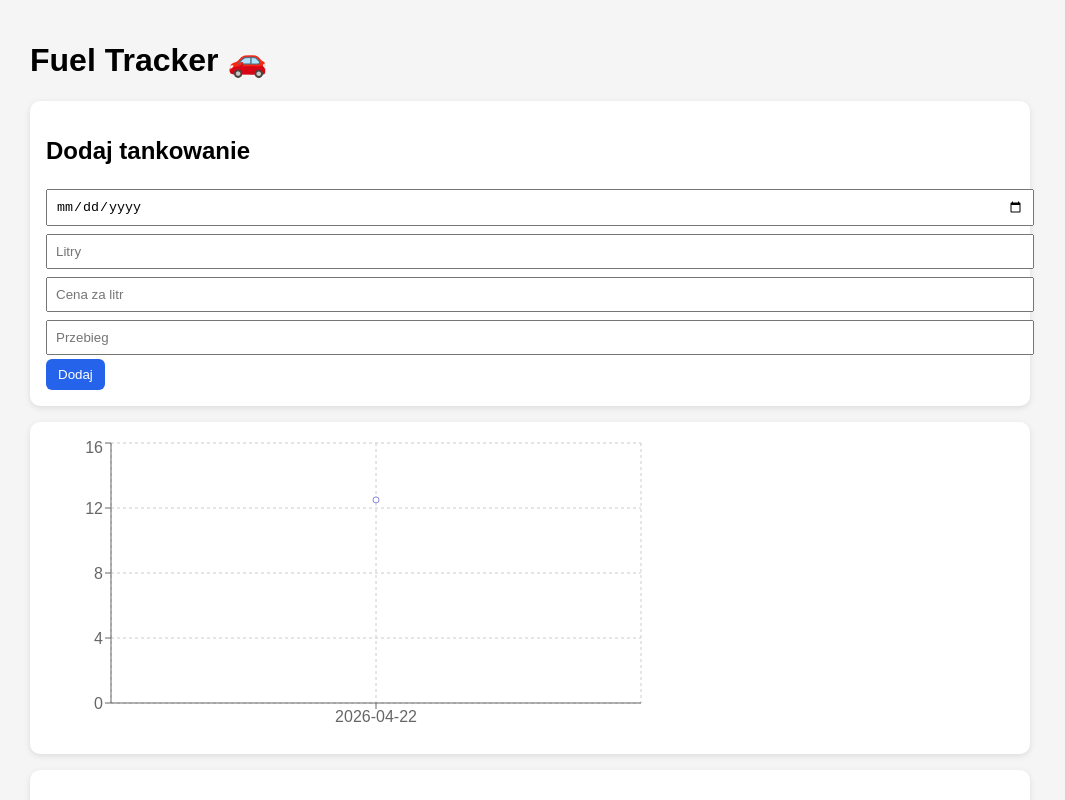
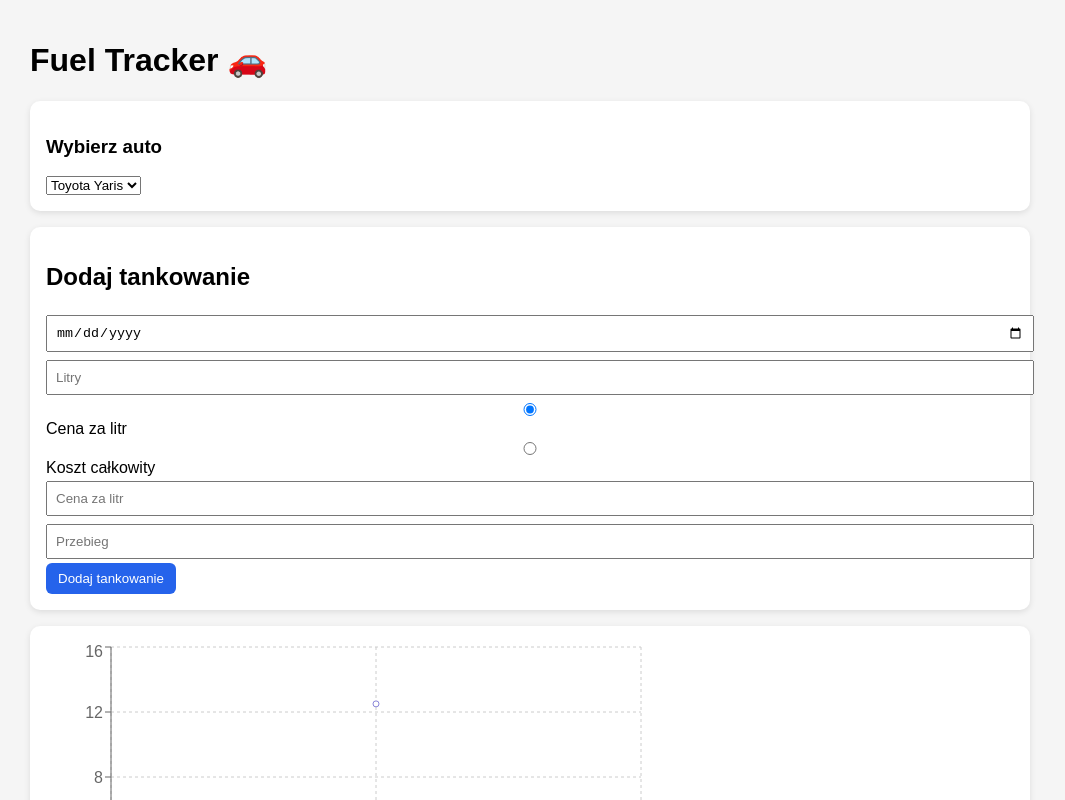
Before and after one commit to szymsad/react_beg, a React (Vite) app in the folder fuel-tracker/: page / in a window 1280 px wide. Shown: the top 800 px of the page, without its empty margins (110-1175 px from the left). Built offline with nearby package versions, Linux system fonts and the light colour scheme.

Commit message:
refaktoryzcja z Claude

```diff
--- a/fuel-tracker/src/App.tsx
+++ b/fuel-tracker/src/App.tsx
@@ -1,31 +1,52 @@
 import { useState } from "react"
 import FuelList from "./components/FuelList"
 import { mockFuelData } from "./data/mockData"
+import { mockCars} from "./data/mockCars"
 import type { FuelEntry } from "./types/FuelEntry"
 import FuelForm from "./components/FuelForm"
 import FuelChart from "./components/FuelChart"
 
 function App() {
   const [entries, setEntries] = useState<FuelEntry[]>(mockFuelData)
-
+  const [cars] = useState(mockCars)
+  console.log("cars:", cars)
+  const [selectedCarId, setSelectedCarId] = useState(cars[0]?.id ?? 1)
   function handleAddEntry(entry: FuelEntry) {
     setEntries([...entries, entry])
   }
 
+  const filteredEntries = entries.filter(
+    e => e.carId === selectedCarId
+  )
   return (
     <div className="container">
       <h1>Fuel Tracker 🚗</h1>
 
       <div className="card">
-        <FuelForm onAdd={handleAddEntry} />
+        <h3>Wybierz auto</h3>
+
+        <select
+          //value={selectedCarId}
+          onChange={(e) => setSelectedCarId(Number(e.target.value))}
+        >
+          {cars.map(car => (
+            <option key={car.id} value={car.id}>
+              {car.name}
+            </option>
+          ))}
+        </select>
       </div>
 
       <div className="card">
-        <FuelChart entries={entries} />
+        <FuelForm onAdd={handleAddEntry} carId={selectedCarId} />
       </div>
 
       <div className="card">
-        <FuelList entries={entries} />
+        <FuelChart entries={filteredEntries} />
+      </div>
+
+      <div className="card">
+        <FuelList entries={filteredEntries} />
       </div>
     </div>
   )
--- a/fuel-tracker/src/components/FuelForm.tsx
+++ b/fuel-tracker/src/components/FuelForm.tsx
@@ -1,72 +1,146 @@
-import { useState } from "react"
+import { useState, useEffect } from "react"
 import type { FuelEntry } from "../types/FuelEntry"
+import type { Car } from "../types/Car"
 
 interface Props {
   onAdd: (entry: FuelEntry) => void
+  carId: number
 }
+function FuelForm({ onAdd, carId }: Props) {
 
-function FuelForm({ onAdd }: Props) {
+  const [date, setDate] = useState("")
   const [liters, setLiters] = useState("")
-  const [price, setPrice] = useState("")
   const [mileage, setMileage] = useState("")
-  const [date, setDate] = useState("")
+
+  const [mode, setMode] = useState<"price" | "total">("price")
+
+  const [pricePerLiter, setPricePerLiter] = useState("")
+  const [totalCost, setTotalCost] = useState("")
+
+  function normalizeFuelData(
+    liters: number,
+    pricePerLiter?: number,
+    totalCost?: number
+  ) {
+    if (pricePerLiter != null) {
+      return {
+        pricePerLiter,
+        totalCost: liters * pricePerLiter,
+      }
+    }
+
+    if (totalCost != null) {
+      return {
+        pricePerLiter: totalCost / liters,
+        totalCost,
+      }
+    }
+
+    return {
+      pricePerLiter: 0,
+      totalCost: 0,
+    }
+  }
 
   function handleSubmit(e: React.FormEvent) {
     e.preventDefault()
 
+    const litersNum = Number(liters)
+    const mileageNum = Number(mileage)
+
+    const normalized = normalizeFuelData(
+      litersNum,
+      mode === "price" ? Number(pricePerLiter) : undefined,
+      mode === "total" ? Number(totalCost) : undefined
+    )
+
     const newEntry: FuelEntry = {
       id: Date.now(),
+      carId: carId,
       date,
-      liters: Number(liters),
-      pricePerLiter: Number(price),
-      mileage: Number(mileage)
+      liters: litersNum,
+      mileage: mileageNum,
+      ...normalized,
     }
 
     onAdd(newEntry)
 
-    // reset formularza
+    // reset
     setLiters("")
-    setPrice("")
     setMileage("")
     setDate("")
+    setPricePerLiter("")
+    setTotalCost("")
   }
 
   return (
     <form onSubmit={handleSubmit}>
       <h2>Dodaj tankowanie</h2>
 
+      {/* DATA */}
       <input
         type="date"
         value={date}
-        onChange={e => setDate(e.target.value)}
+        onChange={(e) => setDate(e.target.value)}
         required
       />
 
+      {/* LITRY */}
       <input
         type="number"
         placeholder="Litry"
         value={liters}
-        onChange={e => setLiters(e.target.value)}
+        onChange={(e) => setLiters(e.target.value)}
         required
       />
 
-      <input
-        type="number"
-        placeholder="Cena za litr"
-        value={price}
-        onChange={e => setPrice(e.target.value)}
-        required
-      />
+      {/* TRYB */}
+      <div>
+        <label>
+          <input
+            type="radio"
+            checked={mode === "price"}
+            onChange={() => setMode("price")}
+          />
+          Cena za litr
+        </label>
 
+        <label>
+          <input
+            type="radio"
+            checked={mode === "total"}
+            onChange={() => setMode("total")}
+          />
+          Koszt całkowity
+        </label>
+      </div>
+
+      {mode === "price" ? (
+        <input
+          type="number"
+          placeholder="Cena za litr"
+          value={pricePerLiter}
+          onChange={(e) => setPricePerLiter(e.target.value)}
+        />
+      ) : (
+        <input
+          type="number"
+          placeholder="Koszt całkowity"
+          value={totalCost}
+          onChange={(e) => setTotalCost(e.target.value)}
+        />
+      )}
+
+      {/* PRZEBIEG */}
       <input
         type="number"
         placeholder="Przebieg"
         value={mileage}
-        onChange={e => setMileage(e.target.value)}
+        onChange={(e) => setMileage(e.target.value)}
         required
       />
 
-      <button type="submit">Dodaj</button>
+      <button type="submit">Dodaj tankowanie</button>
     </form>
   )
 }
--- /dev/null
+++ b/fuel-tracker/src/data/mockCars.ts
@@ -0,0 +1,6 @@
+import type { Car } from "../types/Car"
+
+export const mockCars: Car[] = [
+  { id: 1, name: "Toyota Yaris" },
+  { id: 2, name: "Hyundai i20" }
+]
--- a/fuel-tracker/src/data/mockData.ts
+++ b/fuel-tracker/src/data/mockData.ts
@@ -3,16 +3,20 @@ import type { FuelEntry } from "../types/FuelEntry"
 export const mockFuelData: FuelEntry[] = [
   {
     id: 1,
+    carId: 1,
     date: "2026-04-20",
     liters: 45,
     pricePerLiter: 6.5,
+    totalCost: 292.5,
     mileage: 150000
   },
   {
     id: 2,
+    carId: 1,
     date: "2026-04-22",
     liters: 50,
     pricePerLiter: 6.3,
+    totalCost: 315,
     mileage: 150400
   }
 ]
--- /dev/null
+++ b/fuel-tracker/src/types/Car.ts
@@ -0,0 +1,4 @@
+export type Car = {
+  id: number
+  name: string
+}
--- a/fuel-tracker/src/types/FuelEntry.ts
+++ b/fuel-tracker/src/types/FuelEntry.ts
@@ -1,7 +1,11 @@
 export type FuelEntry = {
   id: number
+  carId: number
   date: string
   liters: number
+
   pricePerLiter: number
+  totalCost: number
+
   mileage: number
 }
```
Also changed, not shown: fuel-tracker/src/context/CarContext.tsx (added), fuel-tracker/src/utils/fuelCalculations.ts (added).
